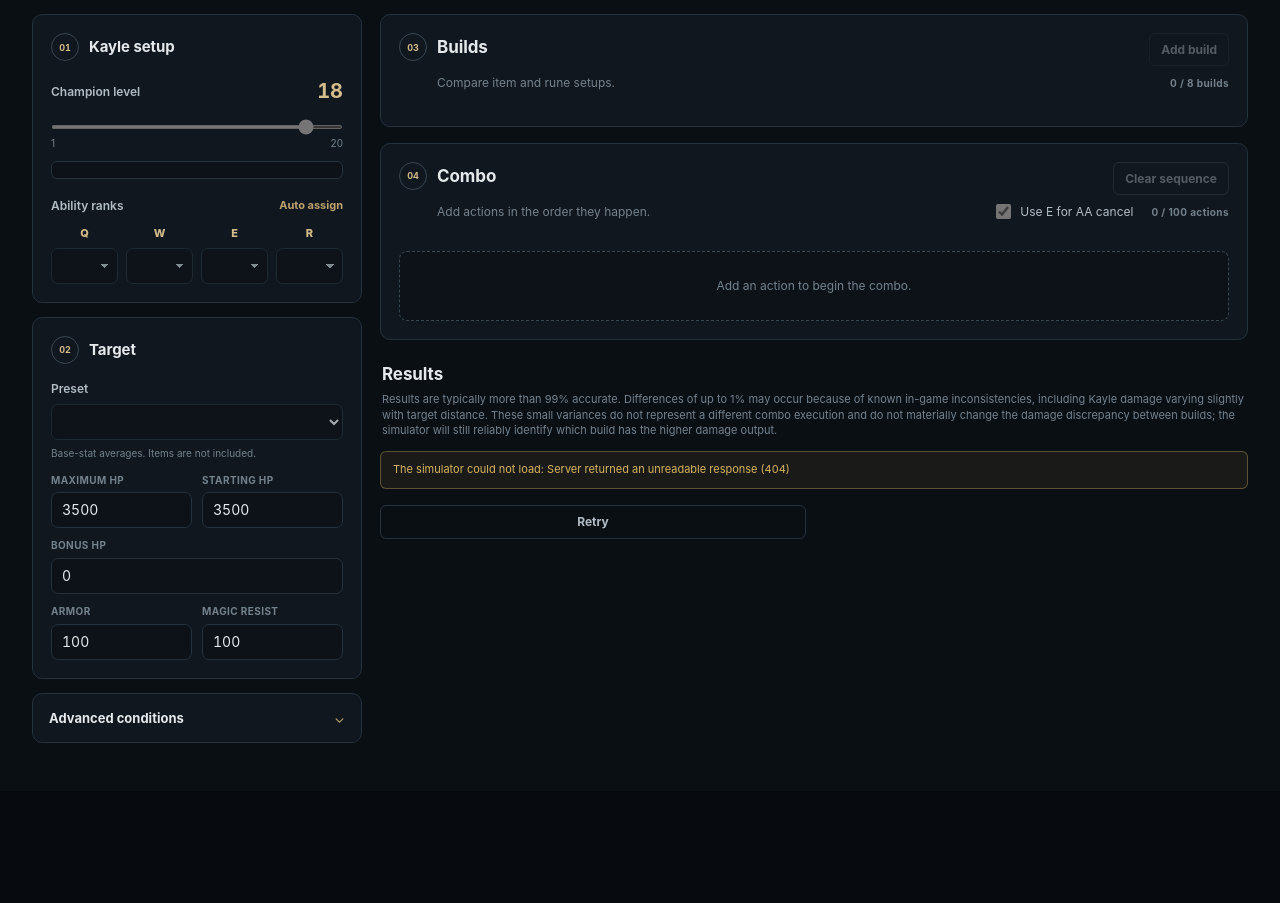
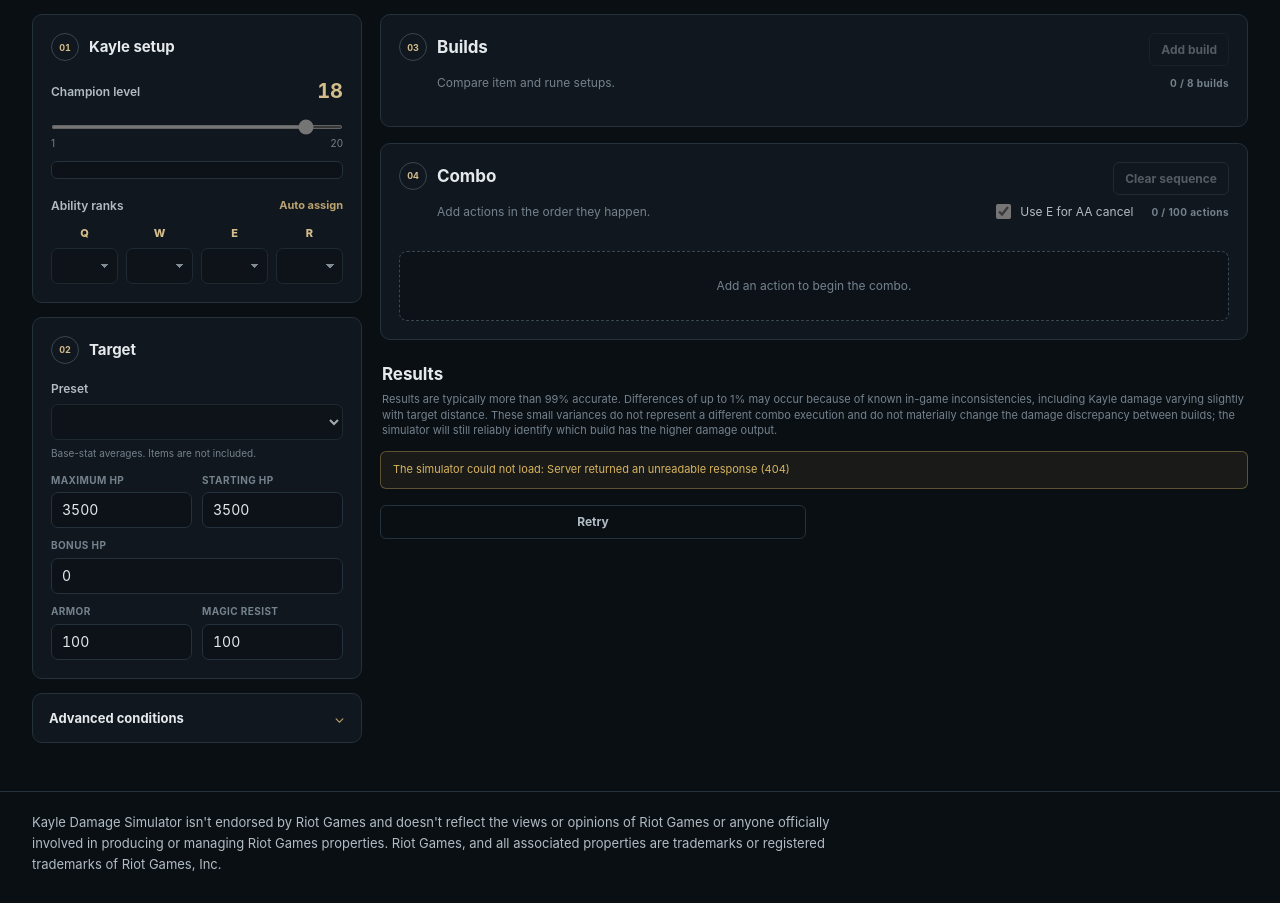
Before and after one commit to elathq/kayle_calculator, a plain HTML site: page frontend/index.html in a window 1280 px wide. Shown: the part 68-971 px from the top of the page. Before the commit the page ends 859 px from the top, so only its background shows below. Drawn offline with Linux system fonts and the light colour scheme; no server answers.

Commit message:
Add Riot Games disclaimer to calculator and README

```diff
--- a/frontend/index.html
+++ b/frontend/index.html
@@ -177,6 +177,10 @@
   </div>
 </main>
 
+<footer class="app-footer" aria-label="Riot Games notice">
+  <p>Kayle Damage Simulator isn't endorsed by Riot Games and doesn't reflect the views or opinions of Riot Games or anyone officially involved in producing or managing Riot Games properties. Riot Games, and all associated properties are trademarks or registered trademarks of Riot Games, Inc.</p>
+</footer>
+
 <div class="overlay hidden" id="runeOverlay">
   <div class="overlay-box rune-box" role="dialog" aria-modal="true" aria-labelledby="runeOverlayTitle">
     <div class="overlay-head">
--- a/frontend/style.css
+++ b/frontend/style.css
@@ -137,6 +137,17 @@
   padding: 20px clamp(16px, 2.5vw, 36px) 48px;
   align-items: start;
 }
+
+.app-footer {
+  width: min(1640px, 100%);
+  margin: 0 auto;
+  padding: 20px clamp(16px, 2.5vw, 36px) 28px;
+  border-top: 1px solid var(--line);
+  color: var(--text-soft);
+  font-size: 13px;
+  line-height: 1.6;
+}
+.app-footer p { max-width: 100ch; margin: 0; }
 
 .config-column, .content-col {
   display: flex;
```
Also changed, not shown: 1 other file.
